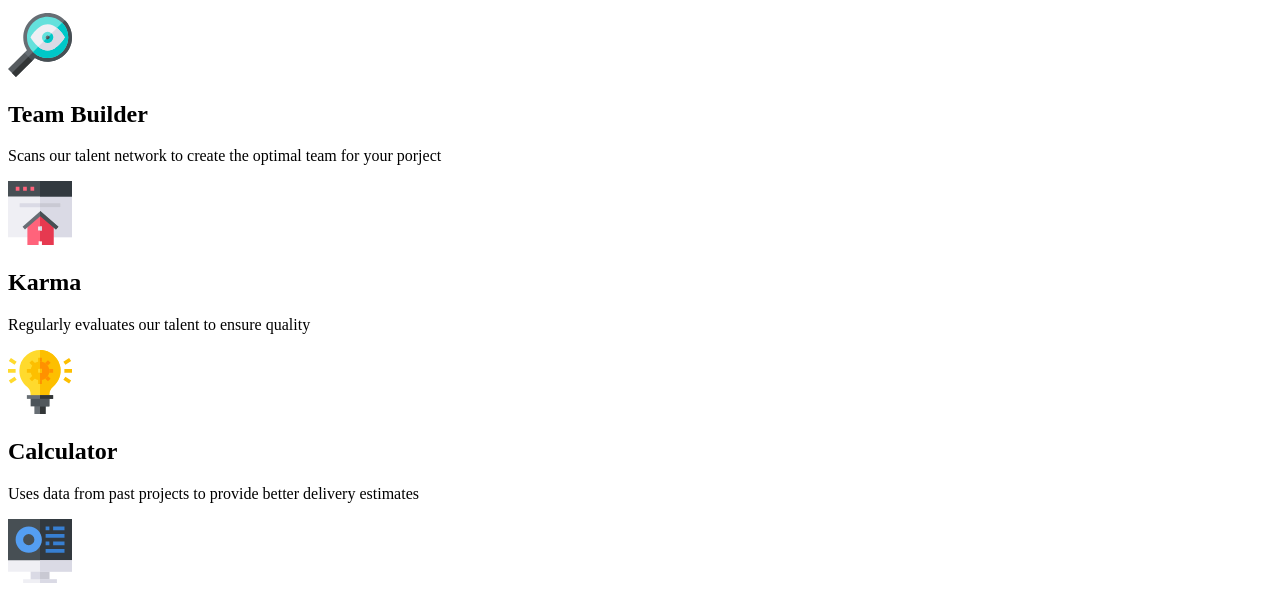
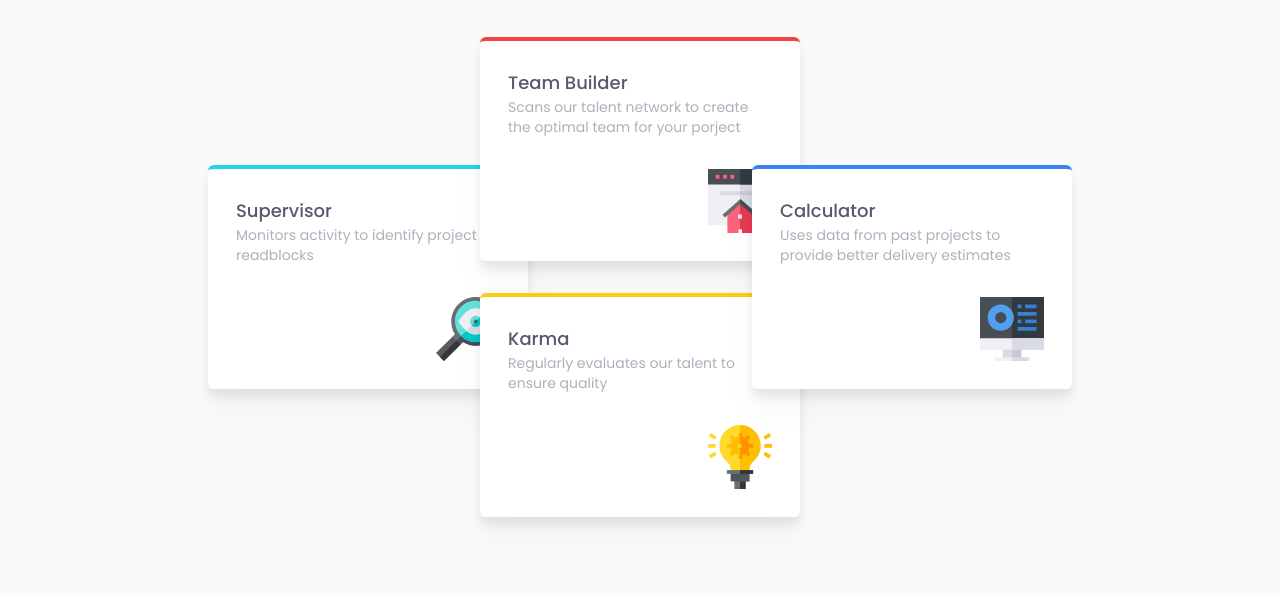
Before and after one commit to manishsindur/Four-card-feature-section, a website: page index.html in a window 1280 px wide. Shown: the part 207-802 px from the top of the page. Drawn offline with nearby package versions, Linux system fonts and the light colour scheme; files that its build step writes are made by us from their sources.

Commit message:
Update stylesheet link from input.css to output.css in index.html

```diff
--- a/index.html
+++ b/index.html
@@ -15,7 +15,7 @@
       href="https://fonts.googleapis.com/css2?family=Poppins:ital,wght@0,100;0,200;0,300;0,400;0,500;0,600;0,700;0,800;0,900;1,100;1,200;1,300;1,400;1,500;1,600;1,700;1,800;1,900&display=swap"
       rel="stylesheet"
     />
-    <link rel="stylesheet" href="css/input.css" />
+    <link rel="stylesheet" href="css/output.css" />
   </head>
   <body class="bg-VeryLightGray font-poppins">
     <main class="m-8 md:mt-14">
```
